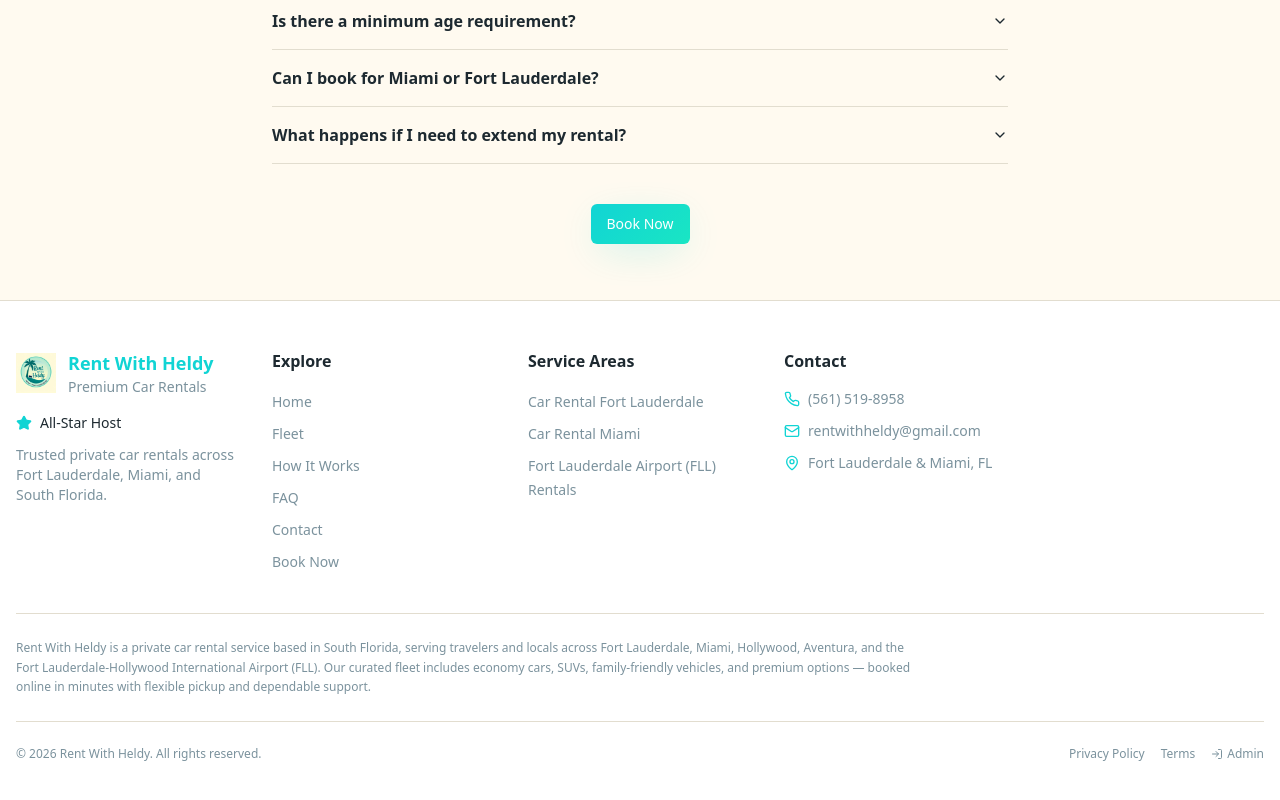
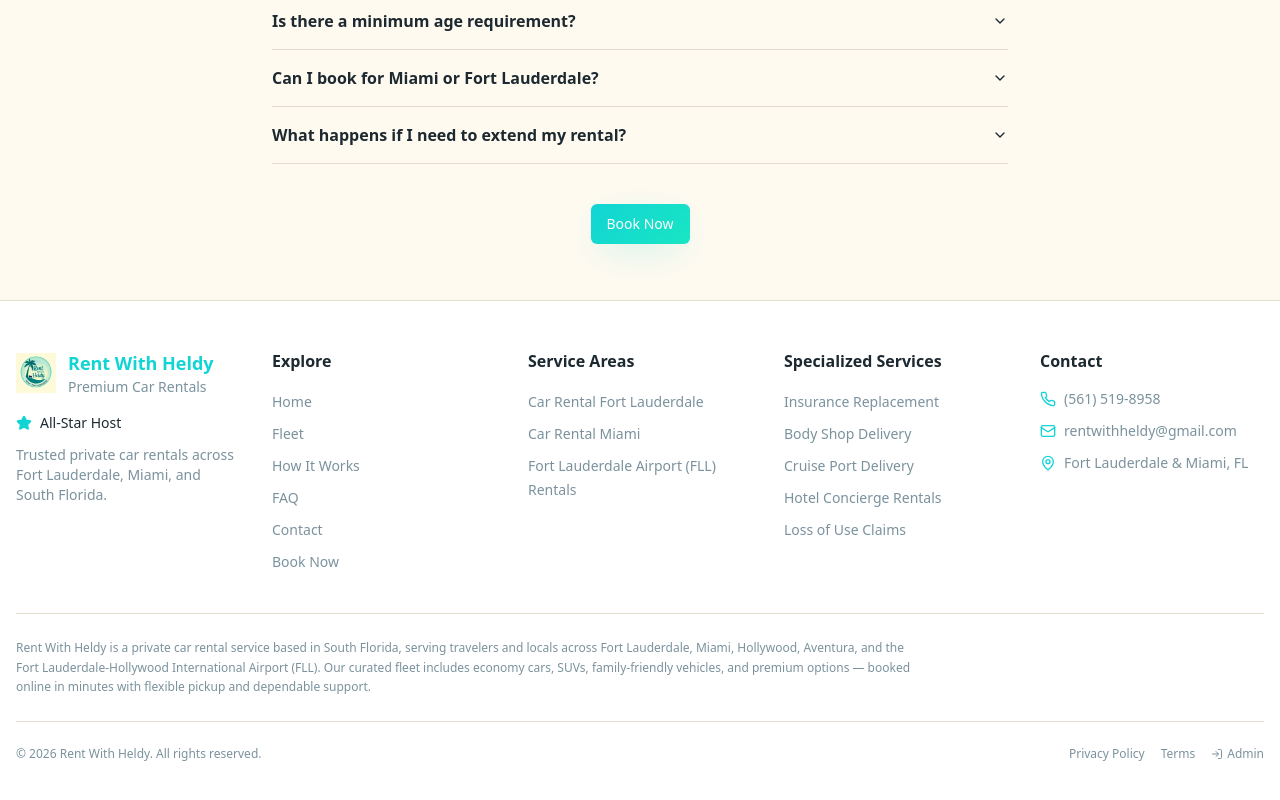
Before and after one commit to andrewheldy/rentwithheldy-07f92d39, a React (Vite) app: page /faq in a window 1280 px wide. Shown: the part 609-1409 px from the top of the page. Built offline with nearby package versions, Linux system fonts and the light colour scheme.

Commit message:
Changes
Co-authored-by: andrewheldy <252666964+andrewheldy@users.noreply.github.com>

```diff
--- a/src/components/Footer.tsx
+++ b/src/components/Footer.tsx
@@ -81,6 +81,31 @@ const Footer = () => {
             <h4 className="font-semibold text-foreground mb-4">Service Areas</h4>
             <ul className="space-y-2">
               {locationLinks.map((l) => (
+                <li key={l.to}>
+                  <Link
+                    to={l.to}
+                    className="text-sm text-muted-foreground hover:text-primary transition-colors"
+                  >
+                    {l.label}
+                  </Link>
+                </li>
+              ))}
+            </ul>
+          </div>
+
+          {/* Specialized Services */}
+          <div>
+            <h4 className="font-semibold text-foreground mb-4">
+              Specialized Services
+            </h4>
+            <ul className="space-y-2">
+              {[
+                { to: "/insurance-replacement", label: "Insurance Replacement" },
+                { to: "/body-shop-delivery", label: "Body Shop Delivery" },
+                { to: "/cruise-port-delivery", label: "Cruise Port Delivery" },
+                { to: "/hotel-concierge-rentals", label: "Hotel Concierge Rentals" },
+                { to: "/loss-of-use-claims", label: "Loss of Use Claims" },
+              ].map((l) => (
                 <li key={l.to}>
                   <Link
                     to={l.to}
```
